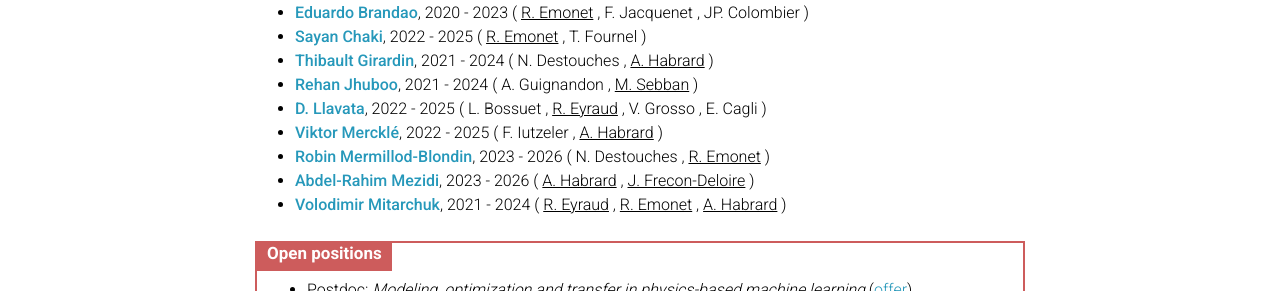
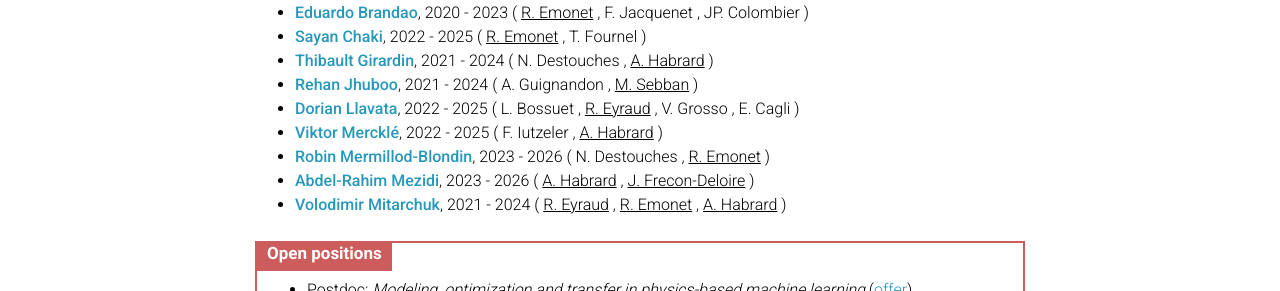
Before and after one commit to labhc-malice/labhc-malice.github.io, a Jekyll site: the page built from _pages/team.md, in a window 1280 px wide and 1104 px high. Shown: the part 634-925 px from the top of the window. Built offline with Jekyll 4.4.1, drawn with Linux system fonts in a browser that asks for light colours; comment, search, counter and statistics services are not loaded; a style sheet for code colours, icons or effects is not loaded.

Commit message:
Update phdstudents.yml

```diff
--- a/_data/phdstudents.yml
+++ b/_data/phdstudents.yml
@@ -70,7 +70,7 @@
   end_date: 2025
   team_thematic: False
 
-- firstname: D.
+- firstname: Dorian
   lastname: Llavata
   url:
   supervisor: [L. Bossuet, R. Eyraud, V. Grosso, E. Cagli]
```
